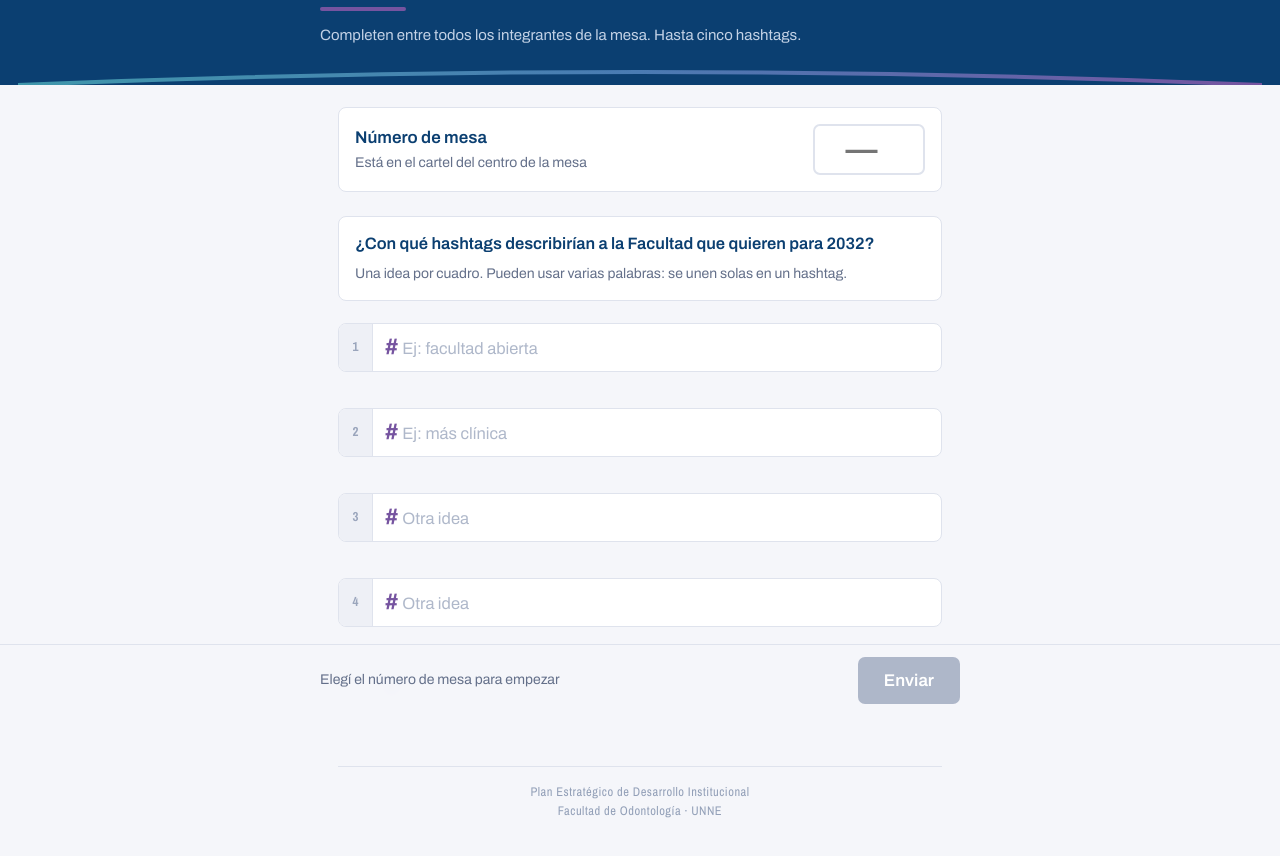
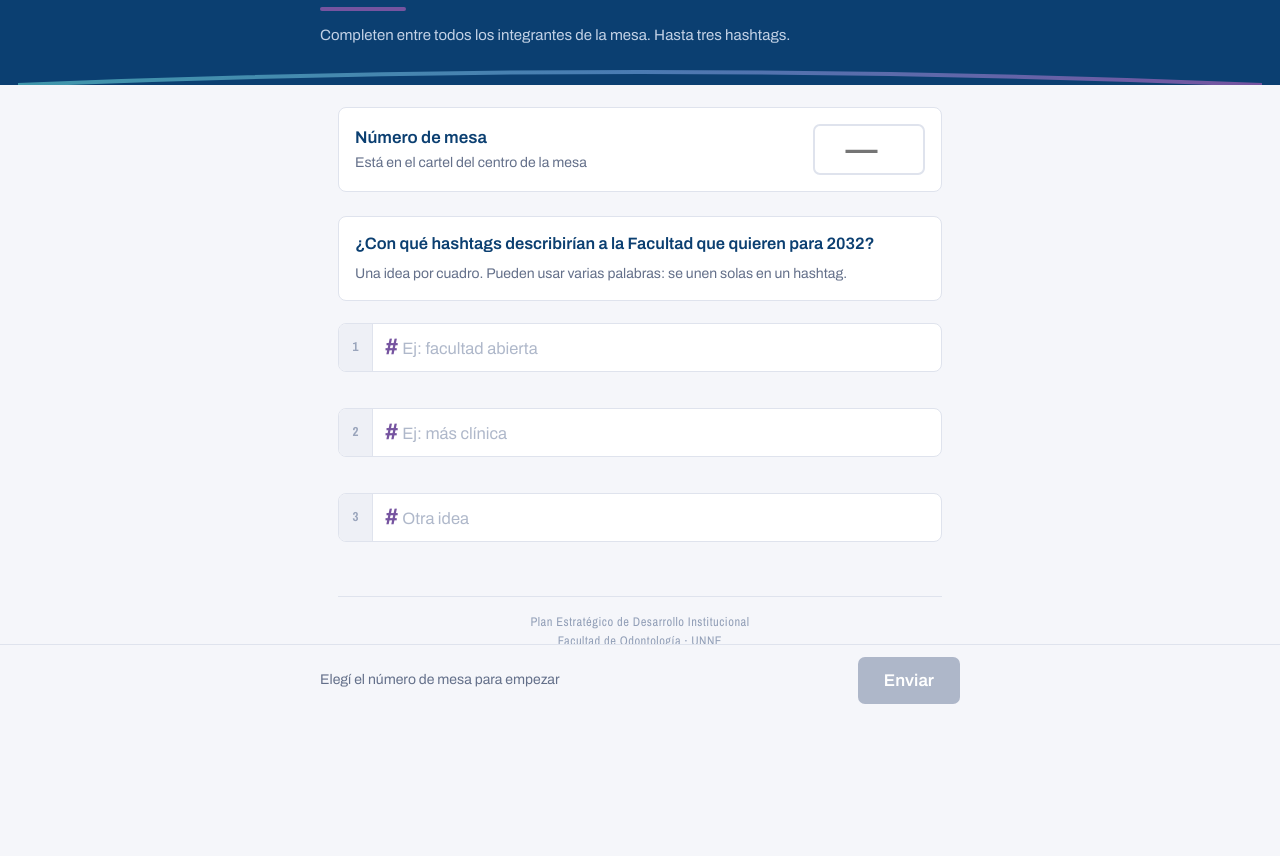
Before and after one commit to FOUNNE/2taller, a plain HTML site: page index.html in a window 1280 px wide. Shown: the part 84-940 px from the top of the page. After the commit the page ends 874 px from the top, so only its background shows below. Drawn offline with nearby package versions, Linux system fonts and the light colour scheme.

Commit message:
Update index.html

```diff
--- a/index.html
+++ b/index.html
@@ -144,7 +144,7 @@
     <p class="kicker">Taller participativo 2 · PEDI 2027–2032</p>
     <h1>Los hashtags de la Facultad</h1>
     <div class="regla"></div>
-    <p>Completen entre todos los integrantes de la mesa. Hasta cinco hashtags.</p>
+    <p>Completen entre todos los integrantes de la mesa. Hasta tres hashtags.</p>
   </div>
   <svg class="arco" viewBox="0 0 640 16" preserveAspectRatio="none" aria-hidden="true">
     <defs>
@@ -197,10 +197,10 @@
 <script>
 /* ====== CONFIGURACIÓN ====== */
 const API = 'https://script.google.com/macros/s/AKfycbwezfqDSNiATL5-fcsQBASgvxn5vntBZCoytJ3vJ1IvAid2A-Rgtv-yTiQP-EYcFjec/exec';   // URL de implementación del Apps Script
-const CUADROS = 5;
+const CUADROS = 3;
 /* =========================== */
 
-const PISTAS = ['Ej: facultad abierta', 'Ej: más clínica', 'Otra idea', 'Otra idea', 'Otra idea'];
+const PISTAS = ['Ej: facultad abierta', 'Ej: más clínica', 'Otra idea'];
 
 const cont = document.getElementById('campos');
 for (let n = 1; n <= CUADROS; n++) {
@@ -328,6 +328,10 @@ btn.addEventListener('click', async () => {
   form.style.display = 'none';
   pie.style.display  = 'none';
   listo.classList.add('on');
+
+  /* Ya quedó enviado: limpio el borrador para que el próximo que abra la página
+     en este celular (otra mesa, o la prueba previa) no reenvíe estos hashtags. */
+  try{ localStorage.removeItem(CLAVE); }catch(e){}
   window.scrollTo(0,0);
 });
 
```
